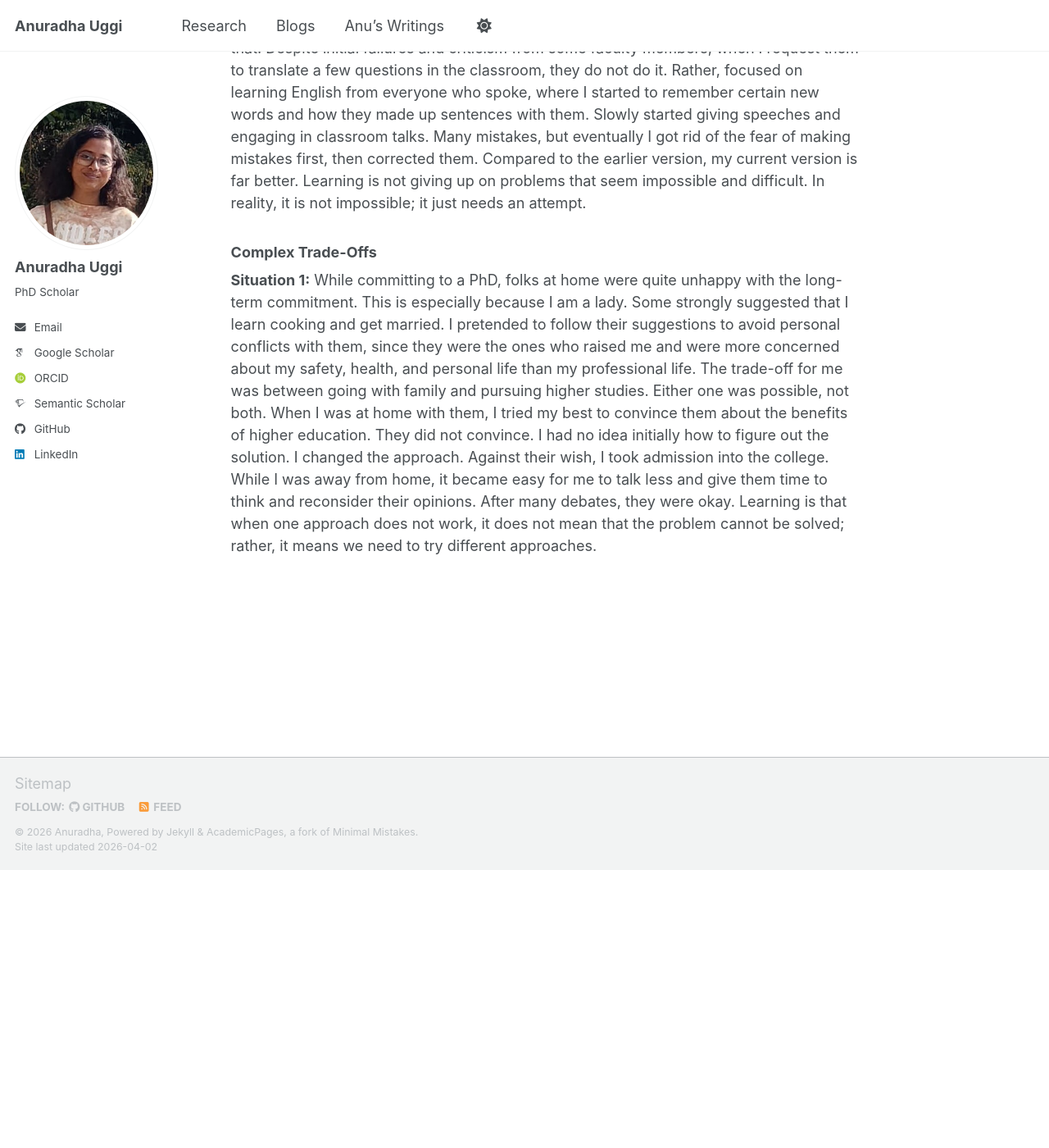
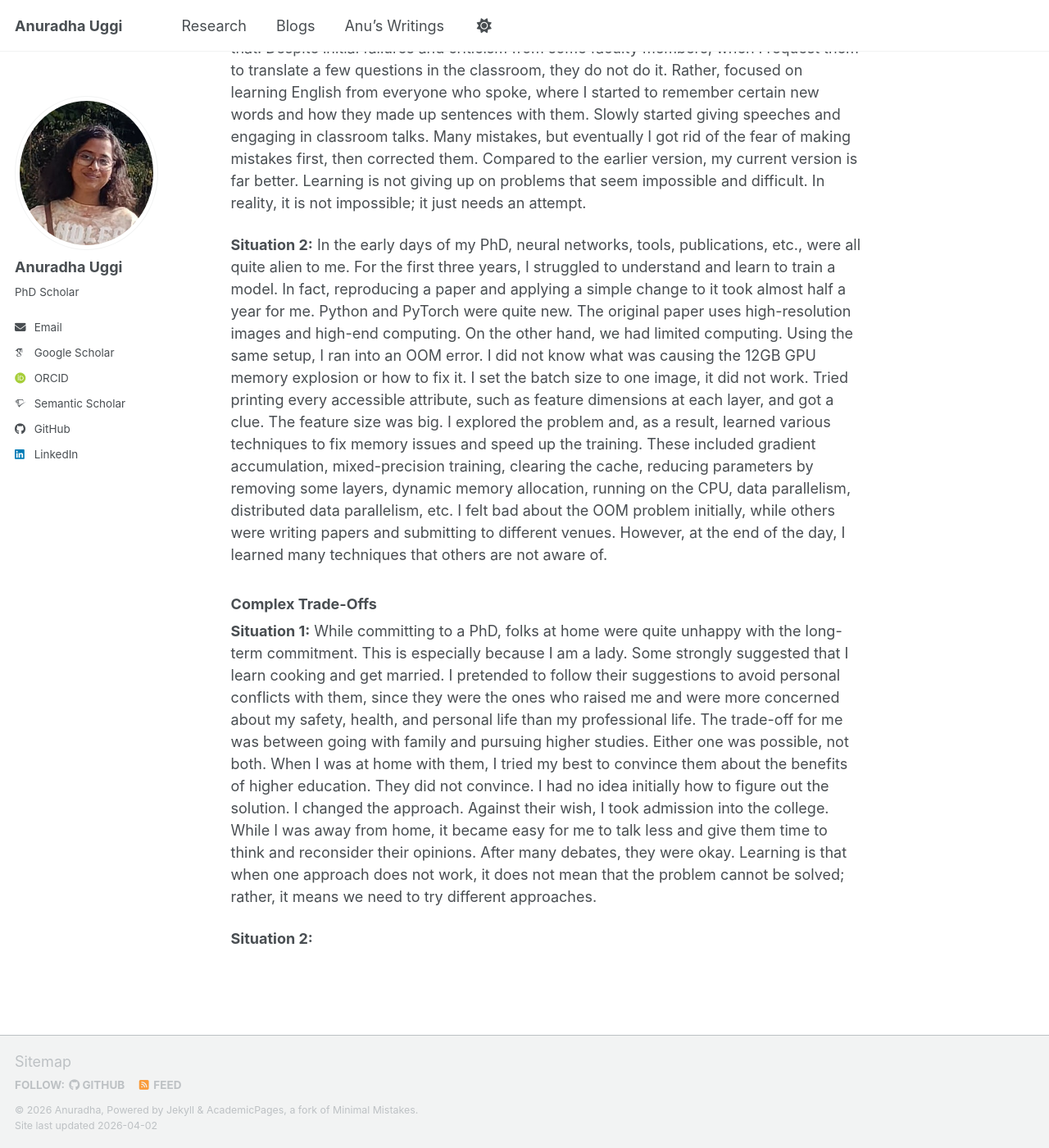
Before and after one commit to Anuradha-Uggi/anuradha-uggi.github.io, a Jekyll site: the page built from stories_for_Amaz.md, in a window 1280 px wide and 1400 px high, scrolled down 339 px. Shown: the whole window at 82% size. Built offline with Jekyll 4.4.1, drawn with Linux system fonts in a browser that asks for light colours; some web fonts are replaced; our own code applies the rules of GitHub Pages for plain Markdown files; a script bundle is joined from its source files by our own code; library files that are not in the unit come from our copies.

```diff
--- a/stories_for_Amaz.md
+++ b/stories_for_Amaz.md
@@ -2,5 +2,10 @@
 ### Highly challenging, but did not give up
 **Situation 1:** Switching from a school in the local language to an English medium, where it was difficult to follow the classes taught in English. Sometimes, I felt I would be better off going back to the old school and continuing in the local language. However, I did not do that. Despite initial failures and criticism from some faculty members, when I request them to translate a few questions in the classroom, they do not do it. Rather, focused on learning English from everyone who spoke, where I started to remember certain new words and how they made up sentences with them. Slowly started giving speeches and engaging in classroom talks. Many mistakes, but eventually I got rid of the fear of making mistakes first, then corrected them. Compared to the earlier version, my current version is far better. Learning is not giving up on problems that seem impossible and difficult. In reality, it is not impossible; it just needs an attempt.
 
+**Situation 2:** In the early days of my PhD, neural networks, tools, publications, etc., were all quite alien to me. For the first three years, I struggled to understand and learn to train a model. In fact, reproducing a paper and applying a simple change to it took almost half a year for me. Python and PyTorch were quite new. The original paper uses high-resolution images and high-end computing.
+On the other hand, we had limited computing. Using the same setup, I ran into an OOM error. I did not know what was causing the 12GB GPU memory explosion or how to fix it. I set the batch size to one image, it did not work. Tried printing every accessible attribute, such as feature dimensions at each layer, and got a clue. The feature size was big. I explored the problem and, as a result, learned various techniques to fix memory issues and speed up the training. These included gradient accumulation, mixed-precision training, clearing the cache, reducing parameters by removing some layers, dynamic memory allocation, running on the CPU, data parallelism, distributed data parallelism, etc. I felt bad about the OOM problem initially, while others were writing papers and submitting to different venues. However, at the end of the day, I learned many techniques that others are not aware of.
+
 ### Complex Trade-Offs
 **Situation 1:** While committing to a PhD, folks at home were quite unhappy with the long-term commitment. This is especially because I am a lady. Some strongly suggested that I learn cooking and get married. I pretended to follow their suggestions to avoid personal conflicts with them, since they were the ones who raised me and were more concerned about my safety, health, and personal life than my professional life. The trade-off for me was between going with family and pursuing higher studies. Either one was possible, not both. When I was at home with them, I tried my best to convince them about the benefits of higher education. They did not convince. I had no idea initially how to figure out the solution. I changed the approach. Against their wish, I took admission into the college. While I was away from home, it became easy for me to talk less and give them time to think and reconsider their opinions. After many debates, they were okay. Learning is that when one approach does not work, it does not mean that the problem cannot be solved; rather, it means we need to try different approaches.
+
+**Situation 2:**
```
